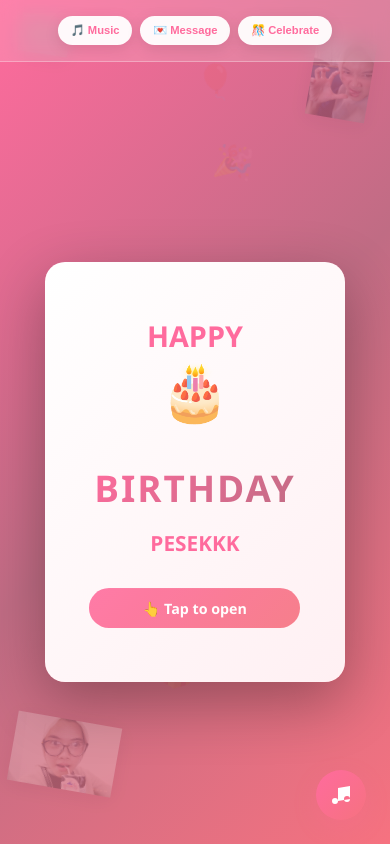
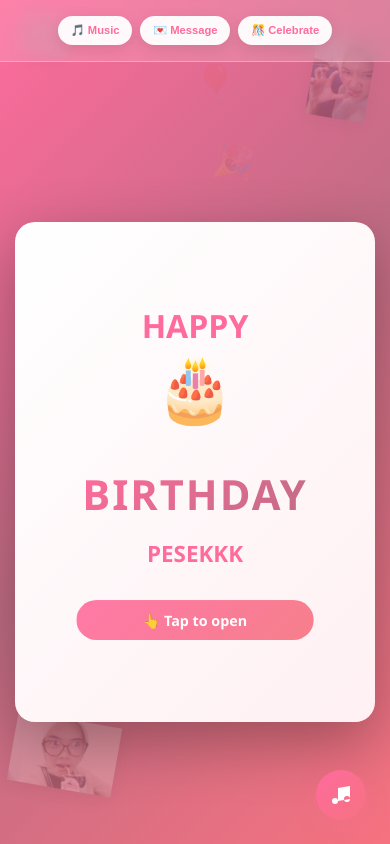
Before and after one commit to 4binn/birthday, a plain HTML site: page index.html in a window 390 px wide. Drawn offline with Linux system fonts and the light colour scheme; grey boxes are pictures that could not be loaded.

Commit message:
mengubah tampilan card pada mobile version

```diff
--- a/index.html
+++ b/index.html
@@ -525,9 +525,9 @@
         }
 
         .birthday-card {
-          width: 90vw;
-          max-width: 340px;
-          height: 480px;
+          width: 95vw;
+          max-width: 400px;
+          height: 560px;
         }
 
         .card-front h1 {
@@ -646,25 +646,25 @@
         }
 
         .birthday-card {
-          width: 95vw;
-          max-width: 300px;
-          height: 420px;
+          width: 98vw;
+          max-width: 360px;
+          height: 500px;
         }
 
         .card-front h1 {
-          font-size: 1.8rem;
+          font-size: 2rem;
         }
 
         .card-front h2 {
-          font-size: 2.3rem;
+          font-size: 2.6rem;
         }
 
         .card-front h3 {
-          font-size: 1.3rem;
+          font-size: 1.4rem;
         }
 
         .cake-icon {
-          font-size: 3.5rem;
+          font-size: 4rem;
           margin: 1rem 0;
         }
 
```
